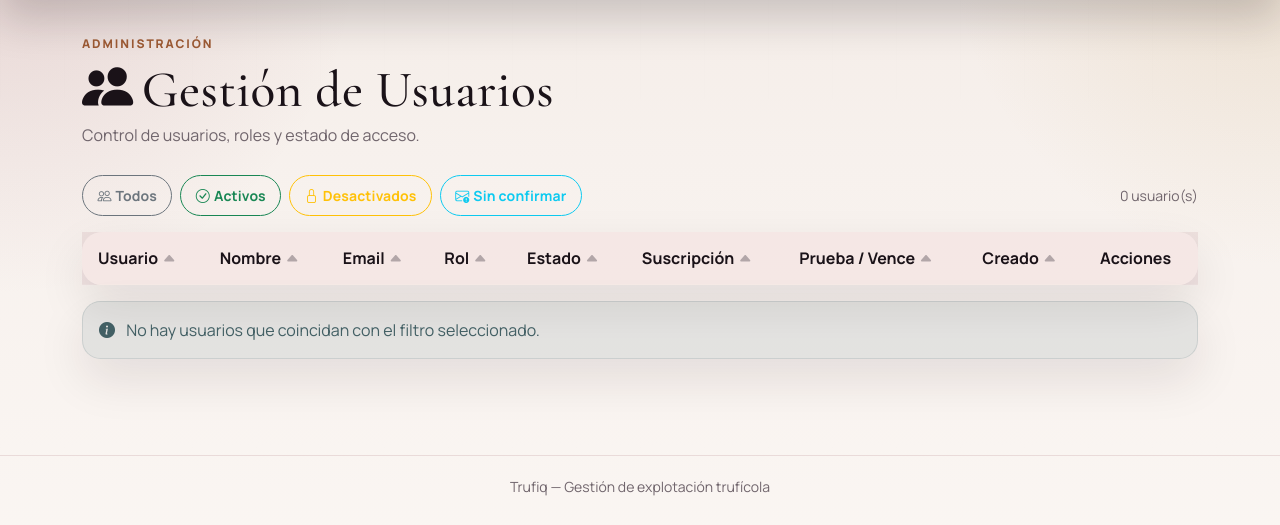
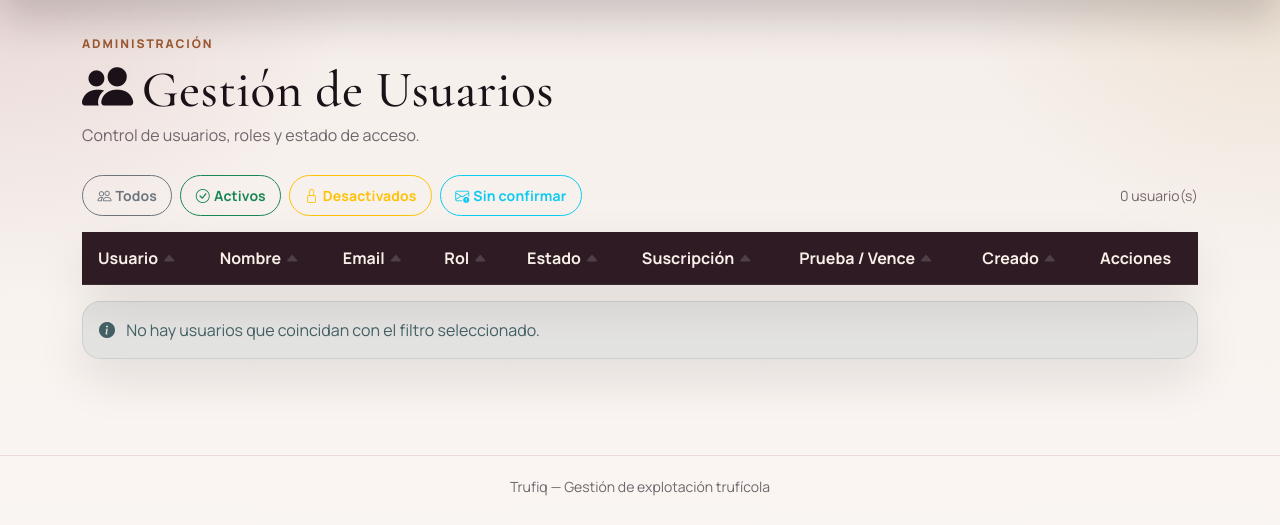
Before and after one commit to javigomezedo/truficultura, a Python web app: template app/templates/admin/users_list.html in a window 1280 px wide. Shown: the part 65-590 px from the top of the page. Run offline with Jinja, Linux system fonts and the light colour scheme; the template is opened without the code that fills it, so the values that code supplies are empty; some libraries are stand-ins or nearby versions.

Commit message:
fix(UI-05): tablas admin usan thead.table-secondary en lugar de table-dark
- admin/users_list.html: table-secondary → table-dark
- admin/leads.html: table-secondary → table-dark

```diff
--- a/app/templates/admin/leads.html
+++ b/app/templates/admin/leads.html
@@ -22,7 +22,7 @@
     <div class="card tf-panel border-0">
         <div class="table-responsive">
             <table class="table table-hover mb-0">
-                <thead class="table-secondary">
+                <thead class="table-dark">
                     <tr>
                         <th>Nombre</th>
                         <th>Email</th>
--- a/app/templates/admin/users_list.html
+++ b/app/templates/admin/users_list.html
@@ -46,7 +46,7 @@
     <div class="card tf-panel tf-panel-overflow-visible border-0">
         <div class="table-responsive tf-table-responsive-overflow-visible">
             <table class="table table-hover mb-0">
-                <thead class="table-secondary">
+                <thead class="table-dark">
                     <tr>
                         {% macro sort_th(label, field) %}
                         {% set next_order = "desc" if (sort == field and order == "asc") else "asc" %}
```
